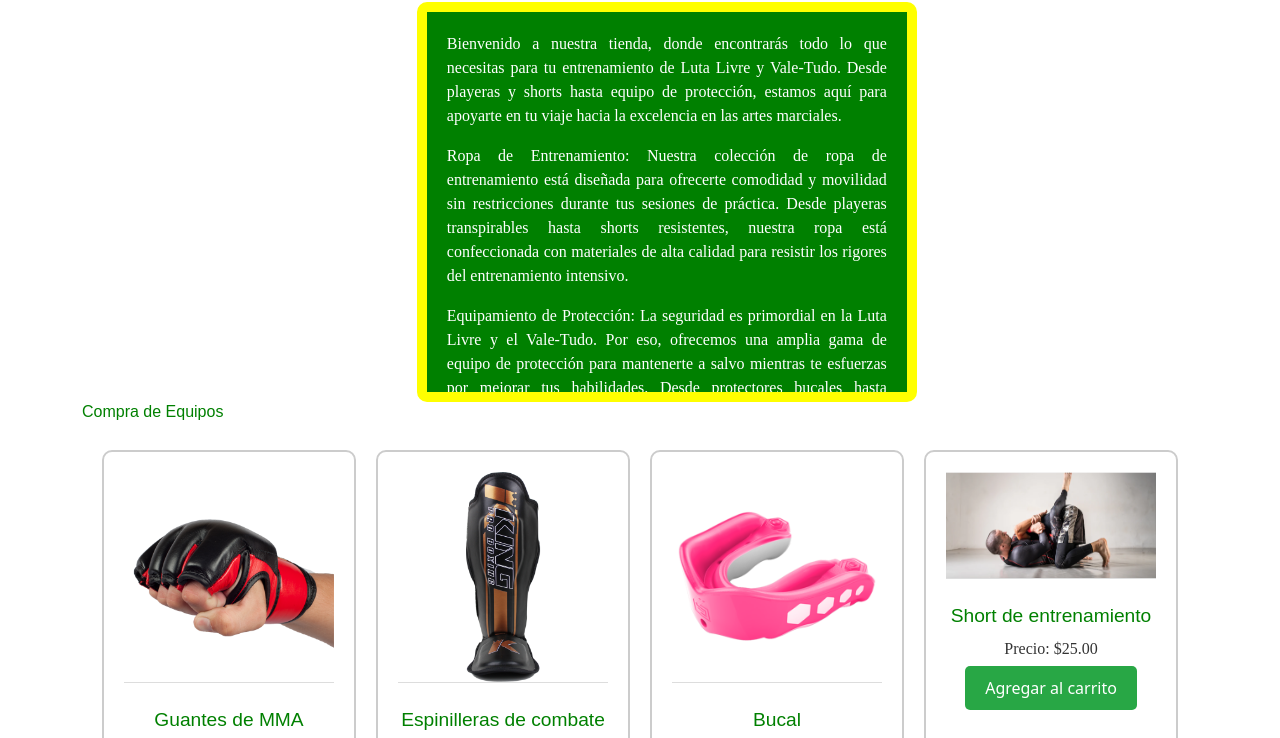
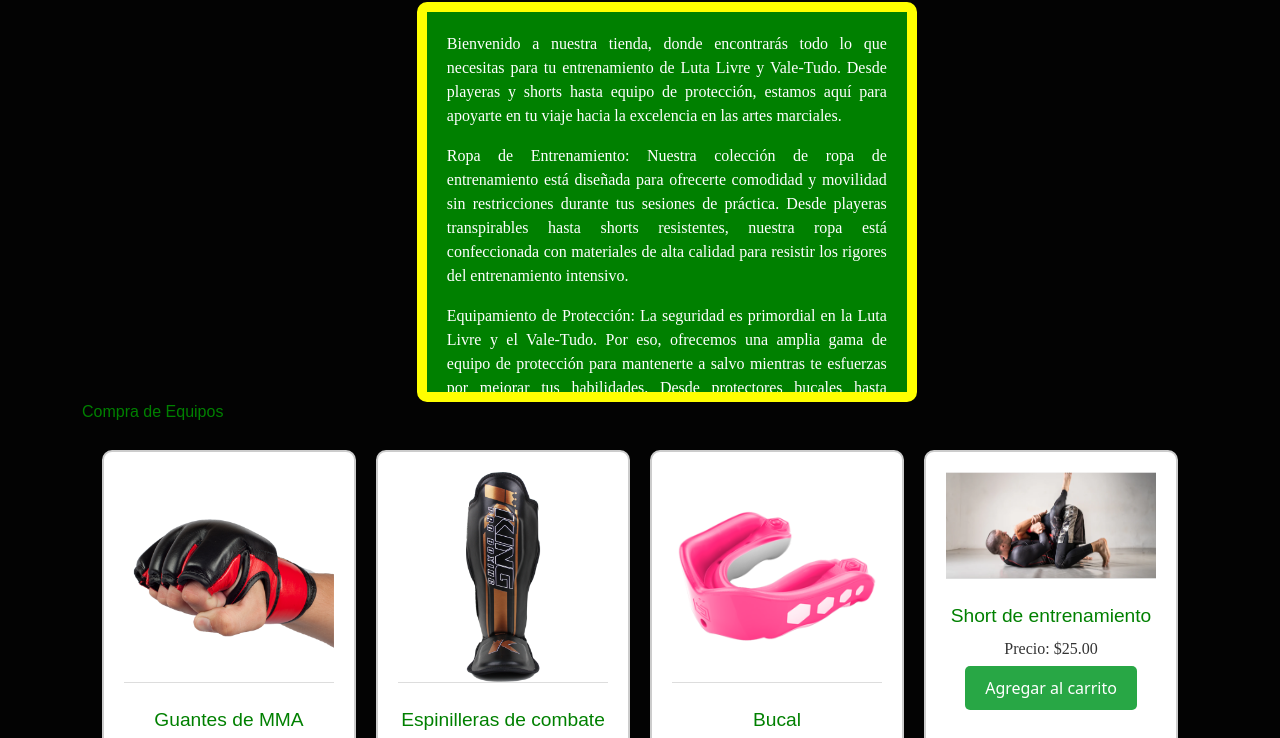
Before and after one commit to AlbanoSantiago/Proyectofinal, a plain HTML site: page index.html in a window 1280 px wide. Shown: the part 214-952 px from the top of the page. Drawn offline with nearby package versions, Linux system fonts and the light colour scheme.

Commit message:
reparación del body y cambios en css

```diff
--- a/css/styles.css
+++ b/css/styles.css
@@ -1,5 +1,7 @@
 /* Estilos Generales */
-
+body {
+  background-color: rgb(3, 3, 3);
+}
 .nav{
   background-color: green;
   padding: 1rem;
```
